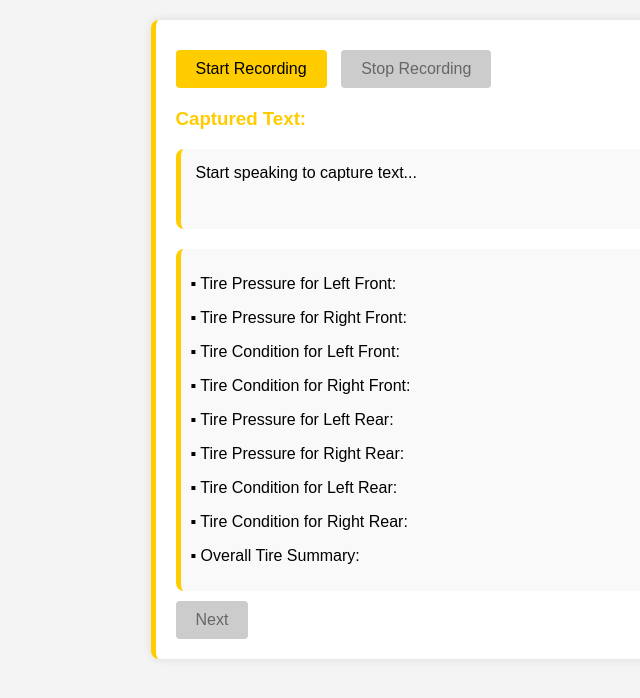
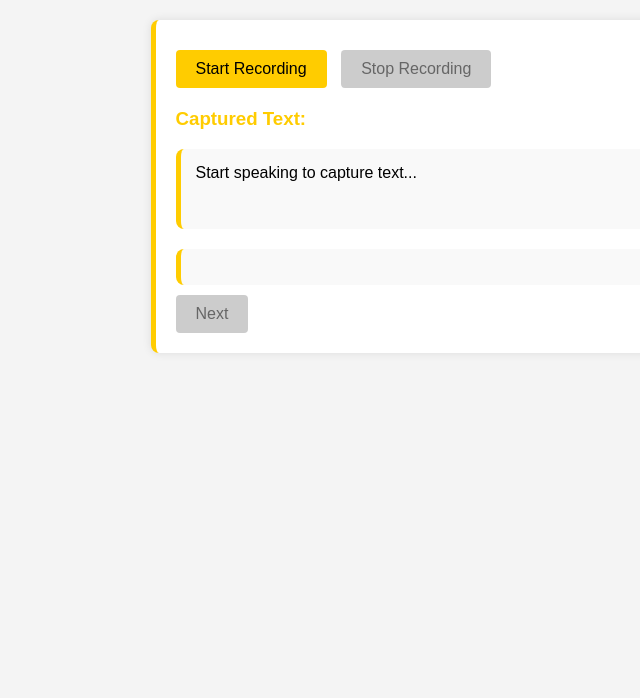
Before and after one commit to hardiksingla/catFix, a Django app: page /step2/ in a window 1280 px wide. Shown: the top 698 px of the page, without its empty margins (167-807 px from the left). Run offline with Django 5.2, Linux system fonts and the light colour scheme.

Commit message:
modified step 2 and audio analysis

```diff
--- a/inspections/templates/inspections/step2.html
+++ b/inspections/templates/inspections/step2.html
@@ -86,15 +86,7 @@
         <p id="captured-text">Start speaking to capture text...</p>
     </div>
     <div class="tire-info">
-        <p>▪ Tire Pressure for Left Front: <span id="tire-pressure-left-front"></span></p>
-        <p>▪ Tire Pressure for Right Front: <span id="tire-pressure-right-front"></span></p>
-        <p>▪ Tire Condition for Left Front: <span id="tire-condition-left-front"></span></p>
-        <p>▪ Tire Condition for Right Front: <span id="tire-condition-right-front"></span></p>
-        <p>▪ Tire Pressure for Left Rear: <span id="tire-pressure-left-rear"></span></p>
-        <p>▪ Tire Pressure for Right Rear: <span id="tire-pressure-right-rear"></span></p>
-        <p>▪ Tire Condition for Left Rear: <span id="tire-condition-left-rear"></span></p>
-        <p>▪ Tire Condition for Right Rear: <span id="tire-condition-right-rear"></span></p>
-        <p>▪ Overall Tire Summary: <span id="tire-summary"></span></p>
+        <p><span id="tire-summary"></span></p>
     </div>
     <button type="submit" id="next-button" disabled>Next</button>
 </form>
@@ -171,15 +163,7 @@
     }
 
     function populateTireInfo(summary) {
-        document.getElementById('tire-pressure-left-front').innerText = extractInfo(summary, 'Tire Pressure for Left Front');
-        document.getElementById('tire-pressure-right-front').innerText = extractInfo(summary, 'Tire Pressure for Right Front');
-        document.getElementById('tire-condition-left-front').innerText = extractInfo(summary, 'Tire Condition for Left Front');
-        document.getElementById('tire-condition-right-front').innerText = extractInfo(summary, 'Tire Condition for Right Front');
-        document.getElementById('tire-pressure-left-rear').innerText = extractInfo(summary, 'Tire Pressure for Left Rear');
-        document.getElementById('tire-pressure-right-rear').innerText = extractInfo(summary, 'Tire Pressure for Right Rear');
-        document.getElementById('tire-condition-left-rear').innerText = extractInfo(summary, 'Tire Condition for Left Rear');
-        document.getElementById('tire-condition-right-rear').innerText = extractInfo(summary, 'Tire Condition for Right Rear');
-        document.getElementById('tire-summary').innerText = summary.slice(0, 1000);  // Assuming the overall summary is the first 1000 characters
+        document.getElementById('tire-summary').innerText = summary.slice(0, 1000);
     }
 
     function extractInfo(text, label) {
--- a/inspections/views.py
+++ b/inspections/views.py
@@ -102,9 +102,25 @@
             # Use the Google Gemini API to generate a summary
             model = genai.GenerativeModel('gemini-1.5-flash')
 
-            response = model.generate_content(f"Summarize the following text: {text}")
+            response = model.generate_content(f"""
+                                                The given text is what a user is telling about his CAT vehicle tires.: {text}.
+                                                Summarize the text to fit the following format:
+                                                ▪ Tire Pressure for Left Front: (numeric value)
+                                                ▪ Tire Pressure for Right Front: (numeric value)
+                                                ▪ Tire Condition for Left Front: (Good, Ok, Needs Replacement)
+                                                ▪ Tire Condition for Right Front: (Good, Ok, Needs Replacement)
+                                                ▪ Tire Pressure for Left Rear: (numeric value)
+                                                ▪ Tire Pressure for Right Rear: (numeric value)
+                                                ▪ Tire Condition for Left Rear: (Good, Ok, Needs Replacement)
+                                                ▪ Tire Condition for Right Rear: (Good, Ok, Needs Replacement)
+                                                ▪ Overall Tire Summary: (<1000 characters)
 
-            if response:
+                                                If the text is not relevant to any tire inspection, respond with "NOT RELEVANT TEXT".
+                                            """)
+            if "NOT RELEVANT TEXT" in response:
+                print(response)
+                return JsonResponse({'error': 'NOT RELEVANT TEXT'}, status=400)
+            elif response:
                 summary = response.text
                 return JsonResponse({'summary': summary})
             else:
```
Also changed, not shown: inspections/templates/inspections/step1.html (+15 -2 lines), db.sqlite3.
